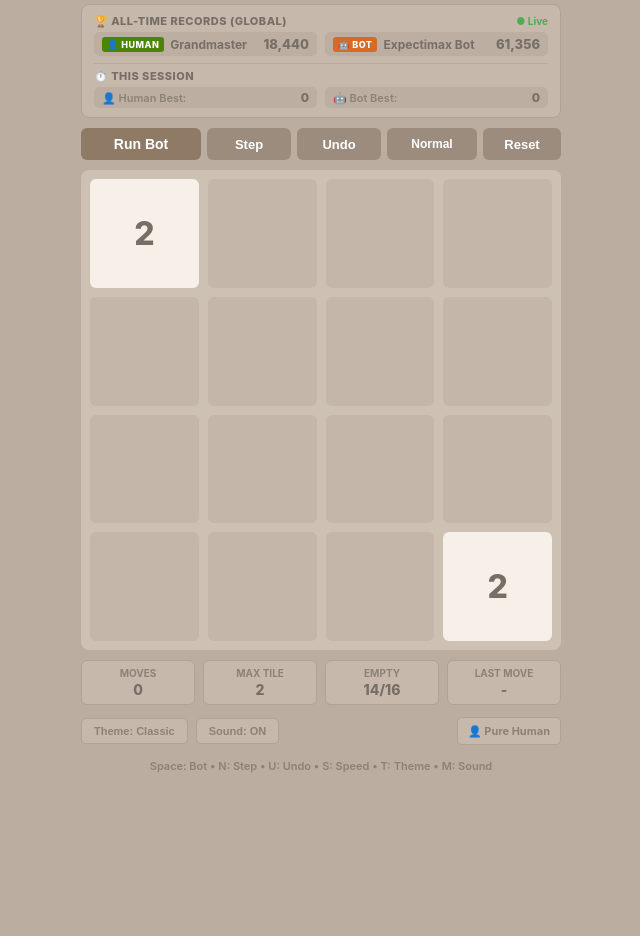
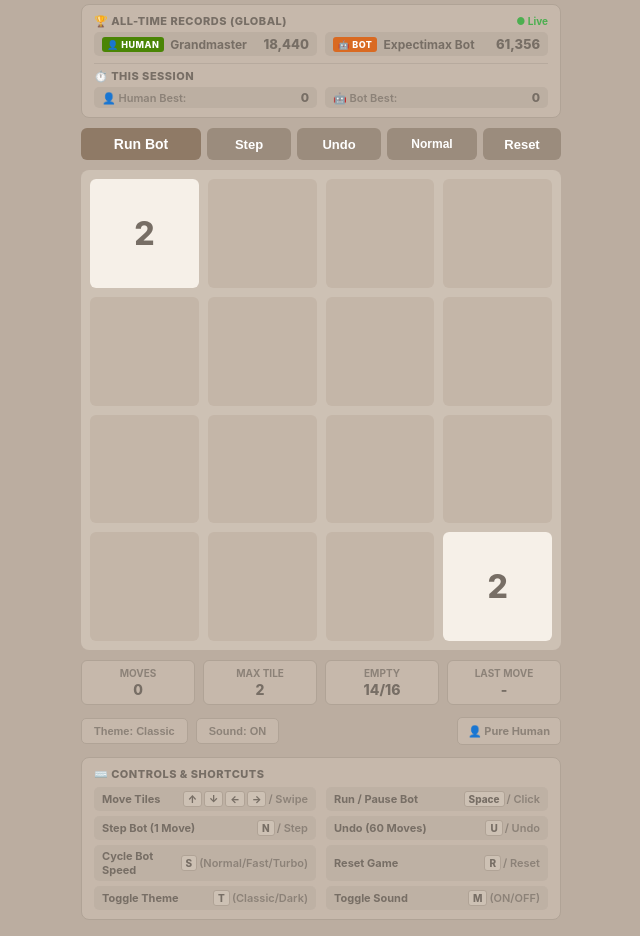
Before and after one commit to Robert303V/2048, a plain HTML site: page index.html in a window 1280 px wide. Shown: the part 84-1020 px from the top of the page, without its empty margins (319-959 px from the left). Before the commit the page ends 874 px from the top, so only its background shows below. Drawn offline with Linux system fonts and the light colour scheme; no server answers.

Commit message:
Add complete controls and shortcuts panel to bottom of UI

```diff
--- a/index.html
+++ b/index.html
@@ -122,9 +122,43 @@
             <div class="run-mode-tag" id="run-mode-tag">👤 Pure Human</div>
         </div>
 
-        <div class="shortcuts-legend">
-            Space: Bot &bull; N: Step &bull; U: Undo &bull; S: Speed &bull; T: Theme &bull; M: Sound
-        </div>
+        <section class="controls-legend-card" aria-label="Controls and Shortcuts">
+            <div class="controls-legend-title">⌨️ CONTROLS &amp; SHORTCUTS</div>
+            <div class="controls-legend-grid">
+                <div class="control-item">
+                    <span class="control-action">Move Tiles</span>
+                    <span class="control-keys"><kbd>↑</kbd><kbd>↓</kbd><kbd>←</kbd><kbd>→</kbd> / Swipe</span>
+                </div>
+                <div class="control-item">
+                    <span class="control-action">Run / Pause Bot</span>
+                    <span class="control-keys"><kbd>Space</kbd> / Click</span>
+                </div>
+                <div class="control-item">
+                    <span class="control-action">Step Bot (1 Move)</span>
+                    <span class="control-keys"><kbd>N</kbd> / Step</span>
+                </div>
+                <div class="control-item">
+                    <span class="control-action">Undo (60 Moves)</span>
+                    <span class="control-keys"><kbd>U</kbd> / Undo</span>
+                </div>
+                <div class="control-item">
+                    <span class="control-action">Cycle Bot Speed</span>
+                    <span class="control-keys"><kbd>S</kbd> (Normal/Fast/Turbo)</span>
+                </div>
+                <div class="control-item">
+                    <span class="control-action">Reset Game</span>
+                    <span class="control-keys"><kbd>R</kbd> / Reset</span>
+                </div>
+                <div class="control-item">
+                    <span class="control-action">Toggle Theme</span>
+                    <span class="control-keys"><kbd>T</kbd> (Classic/Dark)</span>
+                </div>
+                <div class="control-item">
+                    <span class="control-action">Toggle Sound</span>
+                    <span class="control-keys"><kbd>M</kbd> (ON/OFF)</span>
+                </div>
+            </div>
+        </section>
     </div>
 
     <!-- New All-Time Record Modal (Protected against XSS & Layout Breaks) -->
--- a/style.css
+++ b/style.css
@@ -438,13 +438,66 @@ body.dark-theme .session-section {
     border-radius: 5px;
 }
 
-.shortcuts-legend {
-    text-align: center;
+.controls-legend-card {
+    background: var(--card-bg);
+    border: 1px solid var(--card-border);
+    border-radius: 8px;
+    padding: 9px 12px;
+    margin-top: 2px;
+    display: flex;
+    flex-direction: column;
+    gap: 6px;
+}
+
+.controls-legend-title {
     font-size: 11px;
+    font-weight: 800;
+    letter-spacing: 0.5px;
+    color: var(--title-color);
+}
+
+.controls-legend-grid {
+    display: grid;
+    grid-template-columns: 1fr 1fr;
+    gap: 5px 10px;
+}
+
+.control-item {
+    display: flex;
+    align-items: center;
+    justify-content: space-between;
+    background: rgba(0, 0, 0, 0.04);
+    border-radius: 5px;
+    padding: 4px 8px;
+    font-size: 11px;
+}
+
+body.dark-theme .control-item {
+    background: rgba(255, 255, 255, 0.04);
+}
+
+.control-action {
+    font-weight: 700;
+    color: var(--title-color);
+}
+
+.control-keys {
     font-weight: 600;
     color: var(--sub-color);
-    margin-top: 4px;
-    line-height: 1.4;
+    display: flex;
+    align-items: center;
+    gap: 2px;
+}
+
+.control-keys kbd {
+    background: var(--grid-bg);
+    border: 1px solid var(--card-border);
+    border-radius: 3px;
+    padding: 1px 4px;
+    font-family: inherit;
+    font-size: 10px;
+    font-weight: 800;
+    color: var(--title-color);
 }
 
 /* Milestone Popup Banner */
```
Also changed, not shown: 1 other file.
